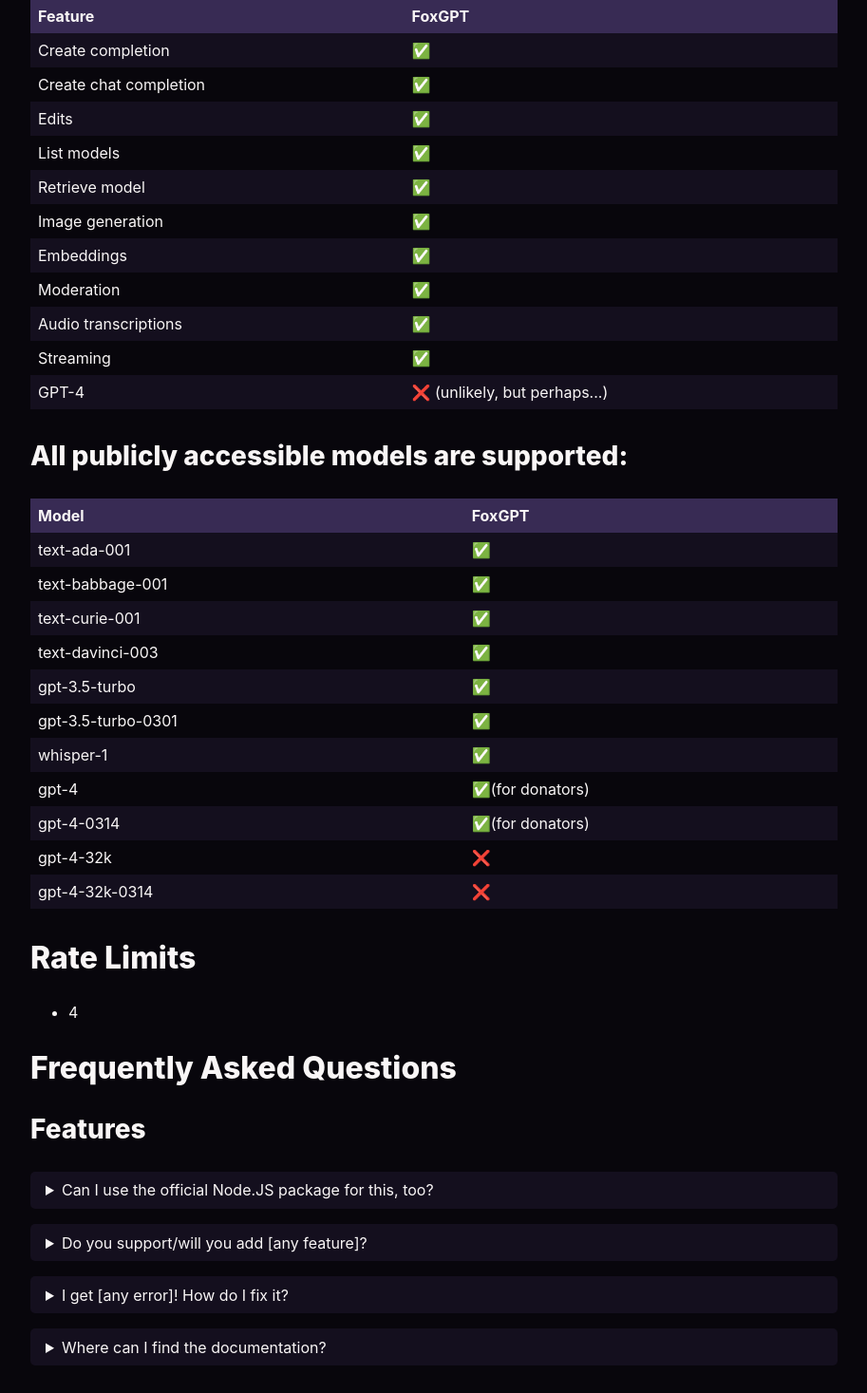
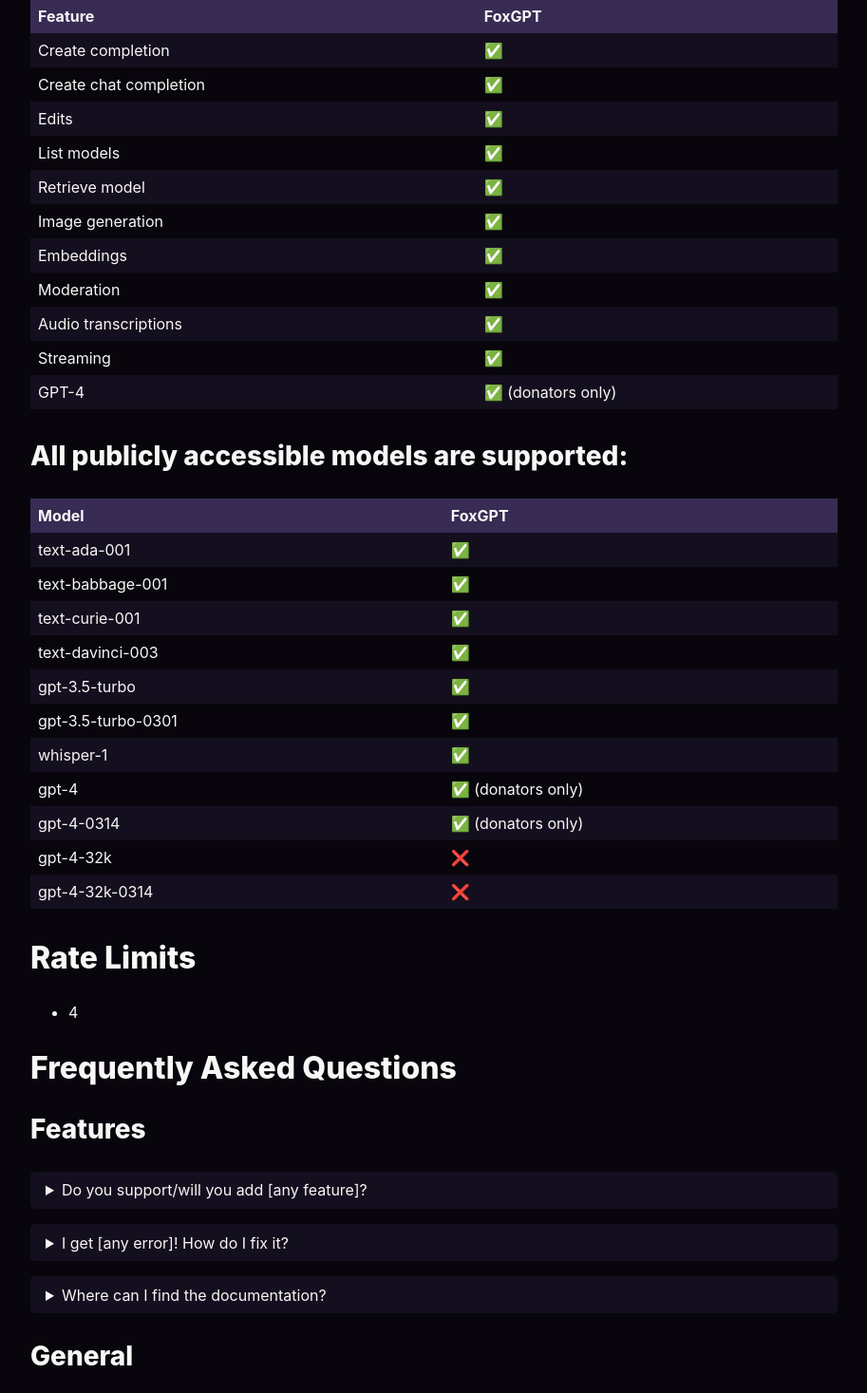
Before and after one commit to FoxGPT/gpt, a Flask app: template gpt/templates/index.html in a window 1280 px wide. Shown: the part 1779-3246 px from the top of the page at 95% size, without its empty margins (183-1096 px from the left). Run offline with Flask 3, Linux system fonts and the light colour scheme; the template is opened without the code that fills it: most values are stand-ins (such as "Sample title", 1, 10 or a date in 2020); some libraries are stand-ins or nearby versions; some web fonts are replaced.

Commit message:
several updates to the home page, and added playground in the navbar

```diff
--- a/gpt/templates/components/nav.html
+++ b/gpt/templates/components/nav.html
@@ -12,6 +12,10 @@
                 Open Source&nbsp;
                 <i class="bi bi-arrow-up-short"></i>
             </a>
+            <a href="https://api.hypere.app/playground/images" target="_blank">
+                Dall-E playground&nbsp;
+                <i class="bi bi-arrow-up-short"></i>
+            </a>
             <a href="https://discord.gg/E8E2TnE75D" target="_blank">
                 Help (Discord)&nbsp;
                 <i class="bi bi-arrow-up-short"></i>
--- a/gpt/templates/index.html
+++ b/gpt/templates/index.html
@@ -220,7 +220,7 @@
     </tr>
     <tr>
         <td>GPT-4</td>
-        <td>❌ (unlikely, but perhaps...)</td>
+        <td>✅ (donators only)</td>
     </tr>
 </table>
 
@@ -260,11 +260,11 @@
     </tr>
     <tr>
         <td>gpt-4</td>
-        <td>✅(for donators)</td>
+        <td>✅ (donators only)</td>
     </tr>
     <tr>
         <td>gpt-4-0314</td>
-        <td>✅(for donators)</td>
+        <td>✅ (donators only)</td>
     </tr>
     <tr>
         <td>gpt-4-32k</td>
@@ -285,13 +285,6 @@
 
 <h2 id="faq">Frequently Asked Questions</h2>
 <h3>Features</h3>
-<details>
-    <summary>Can I use the official Node.JS package for this, too?</summary>
-    <p>
-        Sadly, <a href="https://github.com/openai/openai-node/issues/53" target="_blank">OpenAI doesn't support custom endpoints</a>
-        in their package. You can use the fork <a href="https://www.npmjs.com/package/azure-openai" target="_blank">azure-openai</a>, though.
-    </p>
-</details>
 
 <details>
     <summary>Do you support/will you add [any feature]?</summary>
```
